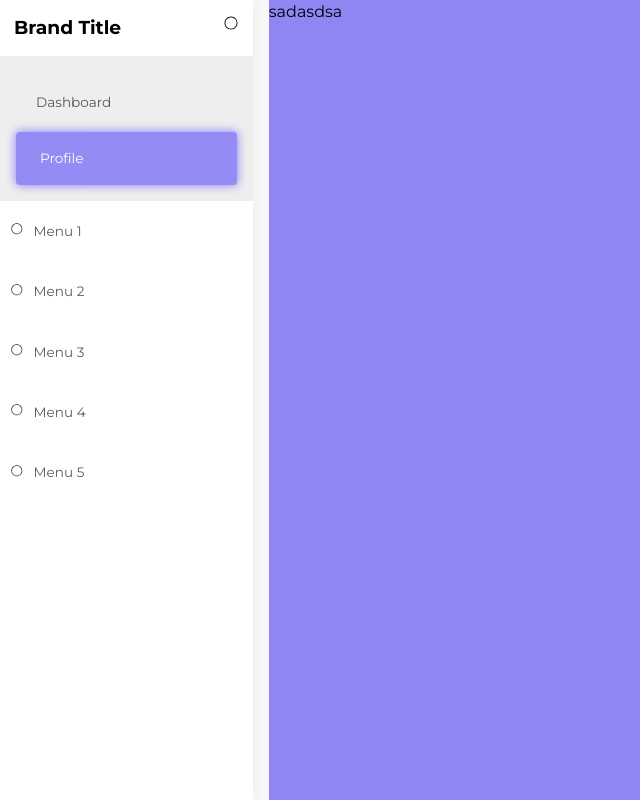
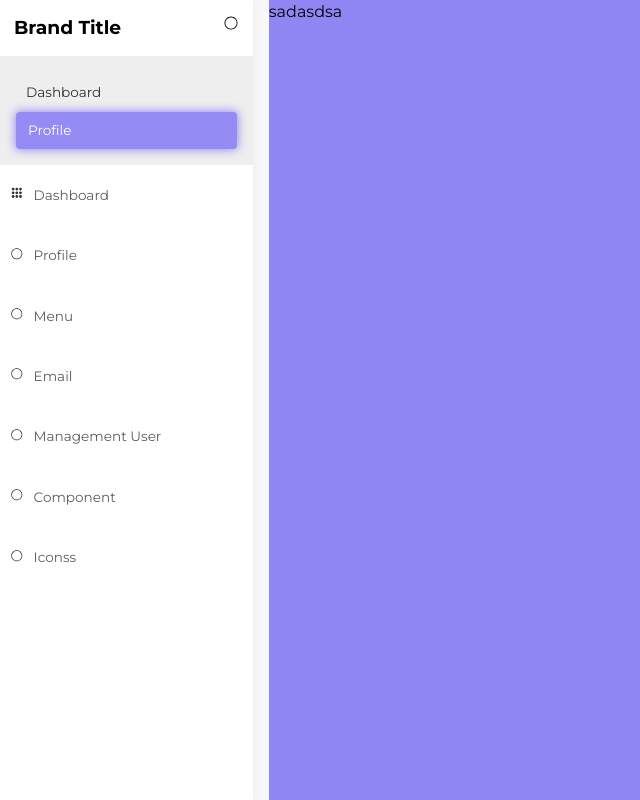
Before and after one commit to denwira/kabayan-admin, a React (Create React App) app: page / in a window 1280 px wide. Shown: the whole page, without its empty margins (0-640 px from the left). Built offline with nearby package versions, Linux system fonts and the light colour scheme.

Commit message:
add routes on jsonConfig & styling sidebar

```diff
--- a/jsconfig.json
+++ b/jsconfig.json
@@ -12,7 +12,8 @@
       "components/molecules": ["./components/molecules"],
       "components/organisms": ["./components/organisms"],
       "pages": ["./pages"],
-      "containers": ["./containers"]
+      "containers": ["./containers"],
+      "routes": ["./routes"]
     }
   }
 }
--- a/src/containers/BaseSidebar/index.js
+++ b/src/containers/BaseSidebar/index.js
@@ -1,8 +1,10 @@
 import { React, Component, Link } from "libraries";
 import { View, Section } from "components";
-import { IoIosRadioButtonOff } from 'react-icons/io'
+import { IoIosRadioButtonOff } from 'react-icons/io';
+import mainNav from 'routes/navigation.js';
 class BaseSidebar extends Component {
   render() {
+    console.log(mainNav)
     return (
       <aside className="sidebar" id="sidebar">
         <View className="sidebar__Inner">
@@ -15,32 +17,25 @@ class BaseSidebar extends Component {
                 <ul>
                   <li>
                     <View className="m-navigation__navItem">
-                      <Link to="/"><a>Dashboard</a></Link>
+                      <Link to="/">Dashboard</Link>
                     </View>
                   </li>
                   <li>
                     <View className="m-navigation__navItem active">
-                        <Link to="/profile"><a>Profile</a></Link>
+                        <Link to="/profile">Profile</Link>
                     </View>
                   </li>
                 </ul>
               </View>
               <View className="m-navigation__mainNav row">
-                <View className="m-navigation__navItem">
-                  <Link> <span><IoIosRadioButtonOff /></span> <a>Menu 1</a></Link>
+                {mainNav.map((value, index) => (
+                  <View key={index} className="m-navigation__navItem">
+                    <Link to={value.path}>
+                      <span>{value.icons}</span>
+                      <a href="##">{value.name}</a>
+                    </Link>
                   </View>
-                <View className="m-navigation__navItem">
-                  <Link> <span><IoIosRadioButtonOff /></span> <a>Menu 2</a></Link>
-                  </View>
-                <View className="m-navigation__navItem">
-                  <Link> <span><IoIosRadioButtonOff /></span> <a>Menu 3</a></Link>
-                  </View>
-                <View className="m-navigation__navItem">
-                  <Link> <span><IoIosRadioButtonOff /></span> <a>Menu 4</a></Link>
-                  </View>
-                <View className="m-navigation__navItem">
-                  <Link> <span><IoIosRadioButtonOff /></span> <a>Menu 5</a></Link>
-                  </View>
+                ))}
               </View>
           </Section>
         </View>
--- a/src/routes/navigation.js
+++ b/src/routes/navigation.js
@@ -1,45 +1,48 @@
+import {React} from 'libraries';
+import { IoIosRadioButtonOff, IoIosKeypad } from "react-icons/io";
+
 const mainNav = [
   {
     id: 1,
     name: 'Dashboard',
     path: '/',
-    icon: 'IoIosRadioButtonOff'
+    icons: <IoIosKeypad />
   },
   {
     id: 2,
     name: 'Profile',
     path: '/profile',
-    icon: 'IoIosRadioButtonOff'
+    icons: <IoIosRadioButtonOff />
   },
   {
     id: 3,
     name: 'Menu',
     path: '/',
-    icon: 'IoIosRadioButtonOff'
+    icons: <IoIosRadioButtonOff />
   },
   {
     id: 4,
-    name: 'Menu',
+    name: 'Email',
     path: '/',
-    icon: 'IoIosRadioButtonOff'
+    icons: <IoIosRadioButtonOff />
   },
   {
     id: 5,
-    name: 'Menu',
+    name: 'Management User',
     path: '/',
-    icon: 'IoIosRadioButtonOff'
+    icons: <IoIosRadioButtonOff />
   },
   {
     id: 6,
-    name: 'Menu',
+    name: 'Component',
     path: '/',
-    icon: 'IoIosRadioButtonOff'
+    icons: <IoIosRadioButtonOff />
   },
   {
     id: 7,
-    name: 'Menu',
+    name: 'Iconss',
     path: '/',
-    icon: 'IoIosRadioButtonOff'
+    icons: <IoIosRadioButtonOff />
   }
 ]
 
--- /dev/null
+++ b/src/routes/package.json
@@ -0,0 +1,3 @@
+{
+  "name": "routes"
+}
```
